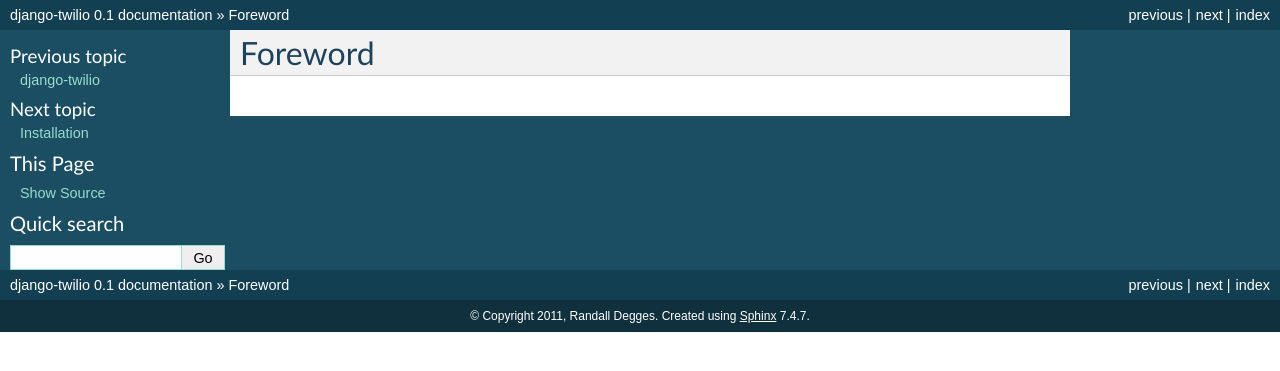
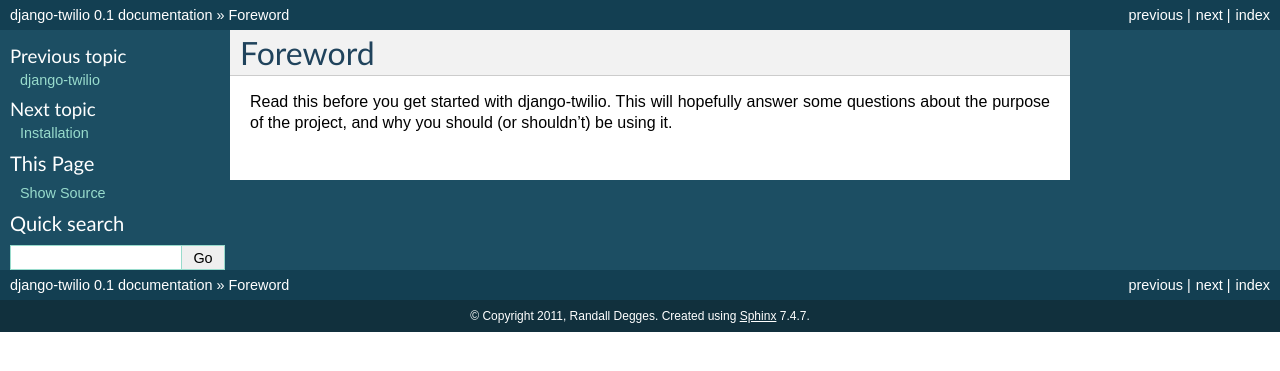
Before and after one commit to rdegges/django-twilio, a Sphinx documentation site: the page built from docs/foreword.rst, in a window 1280 px wide. Shown: the top 371 px of the page. Built offline with Sphinx 7.4.7, drawn with Linux system fonts in a browser that asks for light colours.

Commit message:
Stealing some language from Flask's docs :)

```diff
--- a/docs/foreword.rst
+++ b/docs/foreword.rst
@@ -1,3 +1,7 @@
 ========
 Foreword
 ========
+
+Read this before you get started with django-twilio. This will hopefully answer
+some questions about the purpose of the project, and why you should (or
+shouldn't) be using it.
```
